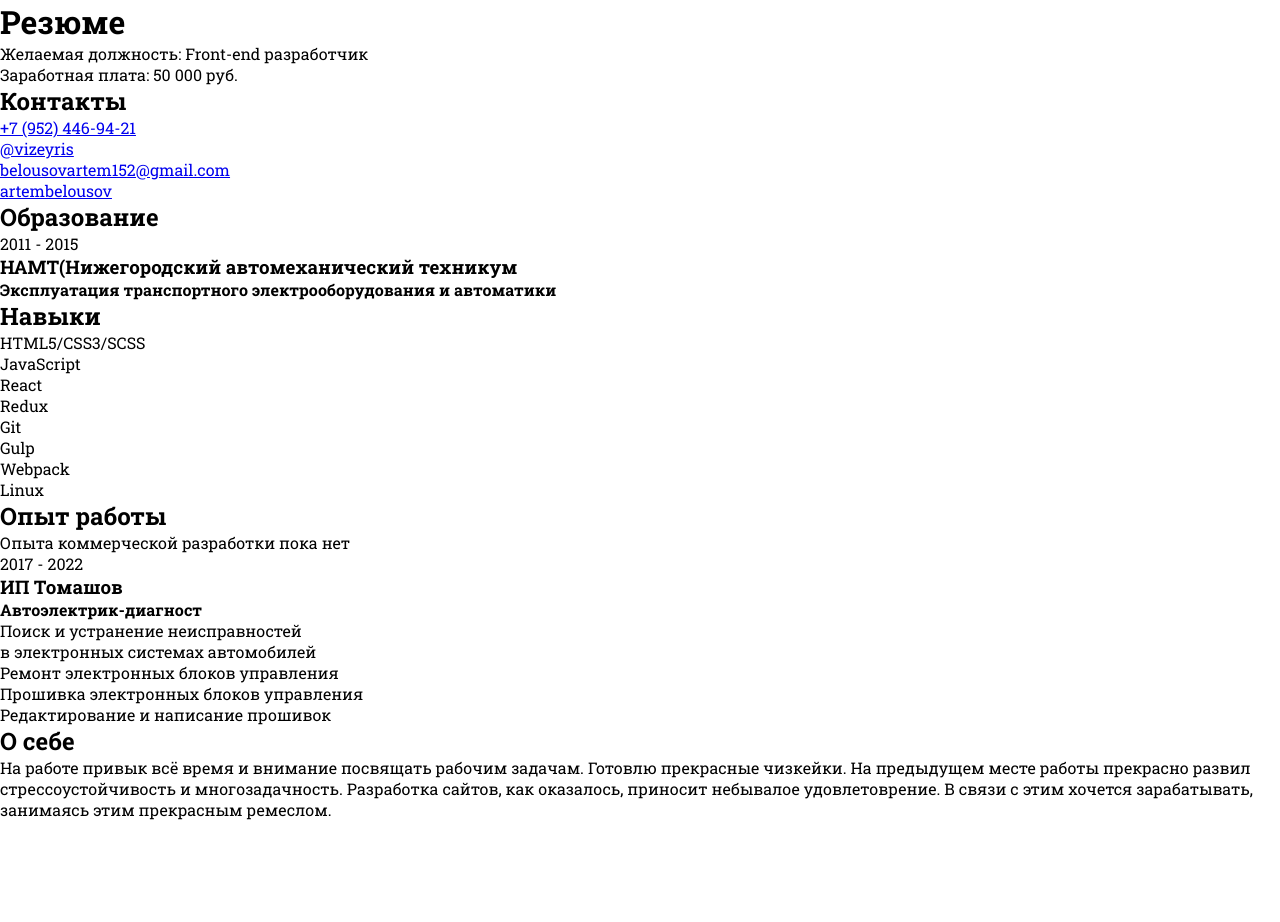
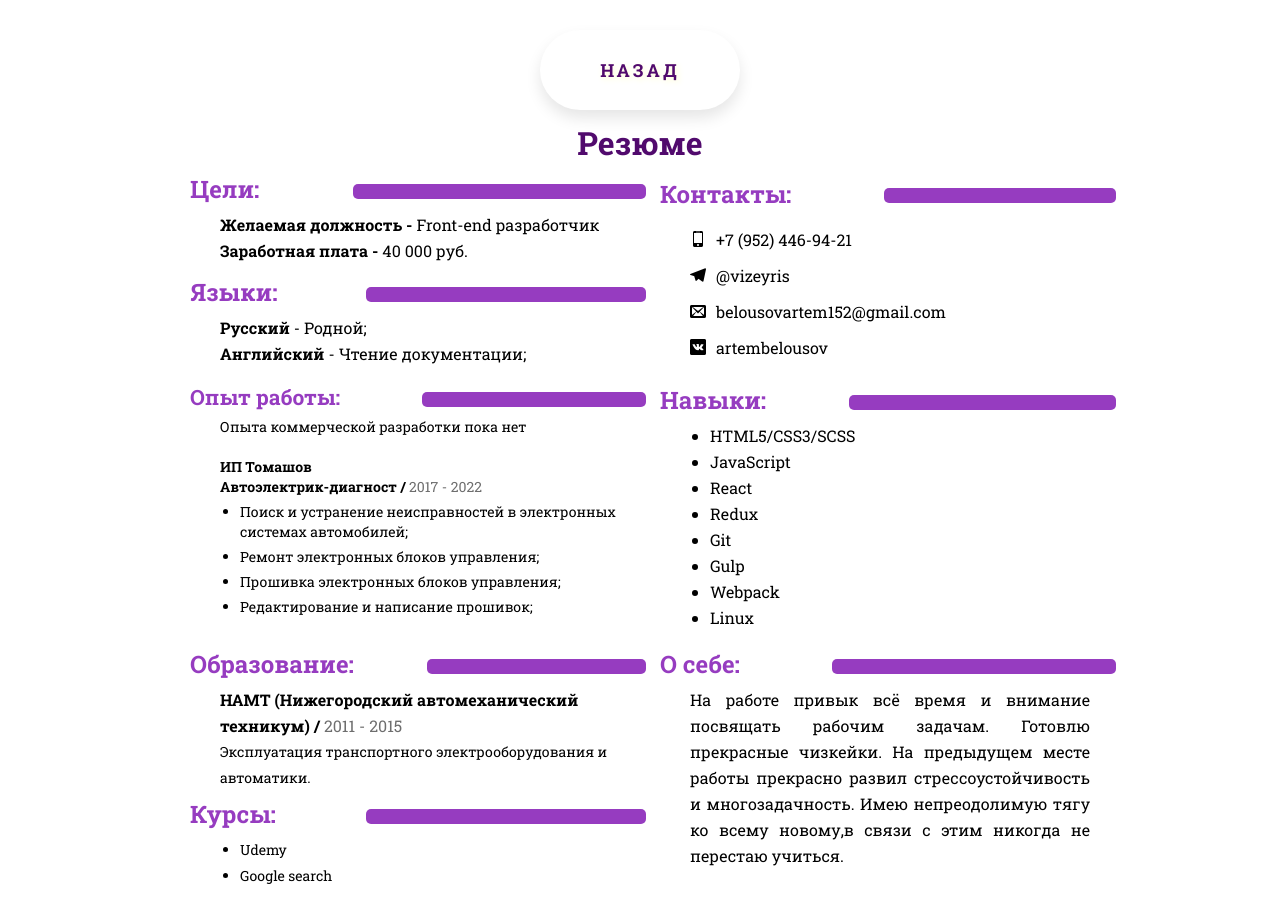
Before and after one commit to ArtemBelousov152/Portfolio, a website: page src/resume.html in a window 1280 px wide. Drawn offline with nearby package versions, Linux system fonts and the light colour scheme; files that its build step writes are made by us from their sources; files whose address does not match are found by name.

Commit message:
finish 1 stage

```diff
--- a/src/resume.html
+++ b/src/resume.html
@@ -8,31 +8,66 @@
     <link rel="stylesheet" href="css/style.min.css">
 </head>
 <body>
-    <h1 class="resume__header">Резюме</h1>
+    <main class="resume__container">
+        <a href="index.html" class="portfolioHeader__return">
+            <button class="btn btn__return">Назад</button>
+        </a>
+        <h1 class="resume__title">Резюме</h1>
         <div class="resume__grid">
-        <div class="resume__position">
+            <div class="resume__start">
+                <h2>Цели:</h2>
+                <div class="resume__wrapper">
                     <ul>
-                <li><span>Желаемая должность:</span> Front-end разработчик</li>
-                <li><span>Заработная плата:</span> 50 000 руб.</li>
+                        <li><span>Желаемая должность -</span> Front-end разработчик</li>
+                        <li><span>Заработная плата -</span> 40 000 руб.</li>
+                    </ul>
+                    <div class="resume__lang">
+                        <h2>Языки:</h2>
+                            <ul class="resume__lang-list">
+                                <li><span>Русский</span> - Родной;</li>
+                                <li><span>Английский</span> - Чтение документации;</li>
+                            </ul>
+                        </li>
+                    </div>
+                </div>
+            </div>
+            <div class="resume__contacts">
+                <h2>Контакты:</h2>
+                <div class="resume__wrapper">
+                    <ul>
+                        <li class="resume__contacts-phone"><a href="tel:+79524469421"><span class="icon-mobile"></span>+7 (952) 446-94-21</a></li>
+                        <li class="resume__contacts-telegram"><a href="https://t.me/vizeyris" target="_blank"><span class="icon-telegram" ></span>@vizeyris</a></li>
+                        <li class="resume__contacts-email"><a href="mailto:belousovartem152@gmail.com"><span class="icon-envelop"></span>belousovartem152@gmail.com</a></li>
+                        <li class="resume__contacts-vk"><a href="https://vk.com/artembelousov" target="_blank"><span class="icon-vk"></span>artembelousov</a></li>
                     </ul>
                 </div>
-        <div class="resume__contacts">
-            <h2>Контакты</h2>
+            </div>
+
+            <div class="resume__education">
+                <h2>Образование:</h2>
+                <div class="resume__wrapper">
                     <ul>
-                <li class="resume__contacts-phone"><a href="tel:+79524469421">+7 (952) 446-94-21</a></li>
-                <li class="resume__contacts-telegram"><a href="https://t.me/vizeyris" target="_blank">@vizeyris</a></li>
-                <li class="resume__contacts-email"><a href="mailto:belousovartem152@gmail.com">belousovartem152@gmail.com</a></li>
-                <li class="resume__contacts-vk"><a href="https://vk.com/artembelousov" target="_blank">artembelousov</a></li>
+                        <li>
+                            <div class="resume__education-header">
+                                НАМТ (Нижегородский автомеханический техникум) / <span class="resume__education-years">2011 - 2015</span>
+                            </div>
+                            <div class="resume__education-descr">Эксплуатация транспортного электрооборудования и автоматики.</div>
+                        </li>
+                    </ul>
+                    <div class="resume__courses">
+                        <h2>Курсы:</h2>
+                        <div class="resume__courses-descr">
+                            <ul>
+                                <li>Udemy</li>
+                                <li>Google search</li>
                             </ul>
                         </div>
-        <div class="resume__education">
-            <h2>Образование</h2>
-            <div class="resume__education-years">2011 - 2015</div>
-            <h3 class="resume__education-header">НАМТ(Нижегородский автомеханический техникум</h3>
-            <h4 class="resume__education-descr">Эксплуатация транспортного электрооборудования и автоматики</h4>
+                    </div>
+                </div>
             </div>
             <div class="resume__skills">
-            <h2>Навыки</h2>
+                <h2>Навыки:</h2>
+                <div class="resume__wrapper">
                     <ul>
                         <li>HTML5/CSS3/SCSS</li>
                         <li>JavaScript</li>
@@ -44,35 +79,41 @@
                         <li>Linux</li>
                     </ul>
                 </div>
+            </div>
             <div class="resume__experience">
-            <h2>Опыт работы</h2>
-            <div class="resume__experiense-explanation">Опыта коммерческой разработки пока нет</div>
+                <h2>Опыт работы:</h2>
+                <div class="resume__wrapper">
+                    <div class="resume__experience-explanation">Опыта коммерческой разработки пока нет</div>
+                        <br>
                         <ul>
                             <li>
-                    <div class="resume__experiense-work">
-                        <div class="resume__experiense-years">2017 - 2022</div>
-                        <h3 class="resume__experiense-organization">ИП Томашов</h3>
-                        <h4 class="resume__experiense-position">Автоэлектрик-диагност</h4>
-                        <div class="resume__experiense-descr">
+                                <div class="resume__experience-work">
+                                    <div class="resume__experience-organization">ИП Томашов</div>
+                                    <div class="resume__experience-position">Автоэлектрик-диагност / <span class="resume__experience-years">2017 - 2022</span></div>
+                                    <div class="resume__experience-descr">
                                         <ul>
-                                <li>Поиск и устранение неисправностей <br>
-                                    в электронных системах автомобилей
+                                            <li>Поиск и устранение неисправностей
+                                                в электронных системах автомобилей;
                                             </li>
-                                <li>Ремонт электронных блоков управления</li>
-                                <li>Прошивка электронных блоков управления</li>
-                                <li>Редактирование и написание прошивок</li>
+                                            <li>Ремонт электронных блоков управления;</li>
+                                            <li>Прошивка электронных блоков управления;</li>
+                                            <li>Редактирование и написание прошивок;</li>
                                         </ul>
                                     </div>
                                 </div>
                             </li>
                         </ul>
                     </div>
+            </div>
             <div class="resume__about">
-            <h2>О себе</h2>
-            <p>На работе привык всё время и внимание посвящать рабочим задачам.
+                <h2>О себе:</h2>
+                <div class="resume__wrapper">
+                    <p> На работе привык всё время и внимание посвящать рабочим задачам.
                         Готовлю прекрасные чизкейки. На предыдущем месте работы прекрасно развил стрессоустойчивость и многозадачность.
-                Разработка сайтов, как оказалось, приносит небывалое удовлетоврение. В связи с этим хочется зарабатывать, занимаясь этим прекрасным ремеслом.
+                        Имею непреодолимую тягу ко всему новому,в связи с этим никогда не перестаю учиться.
                     </p>
+                </div>
+            </div>
         </div>
     </div>
 
--- a/src/scss/base/_btn.scss
+++ b/src/scss/base/_btn.scss
@@ -8,16 +8,24 @@
     text-align: center;
     letter-spacing: 3px;
     font-weight: 600;
-    color: #524f4e;
+    color: $title-color;
     background: white;
     box-shadow: 0 8px 15px rgba(0, 0, 0, .1);
-    text-shadow: 2px 2px 6px rgb(128, 127, 127);
+    text-shadow: 2px 2px 6px rgb(255, 253, 208);
     transition: .3s;
     &:hover {
-        background: #b3b0b0;
+        background: #b2b0b3;
         box-shadow: 0 15px 20px rgba(88, 88, 88, 0.4);
         text-shadow: 2px 2px 3px rgb(223, 221, 221);
         color: white;
         transform: translateY(-7px);
     }
+    &__return {
+        display: block;
+            margin: 0 auto;
+            margin-top: 10px;
+            width: 200px;
+            height: 80px;
+            font-size: 18px;
+    }
 }
--- /dev/null
+++ b/src/scss/base/_variables.scss
@@ -0,0 +1,2 @@
+$main-color: #963cc0;
+$title-color: #510a6d;
--- a/src/scss/pages/_main.scss
+++ b/src/scss/pages/_main.scss
@@ -1,4 +1,5 @@
 .header {
+    color: $title-color;
     margin-top: 20px;
     text-shadow: 0 15px 20px rgba(88, 88, 88, 0.4);
     &__greatings {
--- a/src/scss/pages/_resume.scss
+++ b/src/scss/pages/_resume.scss
@@ -0,0 +1,249 @@
+li {
+    span {
+        font-weight: bold;
+    }
+}
+
+body {
+    font-size: 16px;
+    line-height: 26px;
+}
+
+.resume {
+    &__wrapper {
+        margin-left: 30px;
+    }
+    &__title {
+        text-align: center;
+        margin-top: 20px;
+        font-size: 32px;
+    }
+    &__container {
+        padding: 20px 0 20px 0;
+        margin: 0 auto;
+        width: 900px;
+        h1 {
+            color: $title-color;
+        }
+        h2 {
+            color: $main-color;
+        }
+        h2,h3,h4 {
+            margin-bottom: 10px;
+        }
+    }
+    &__grid {
+        margin-top: 20px;
+        display: grid;
+        grid-template-columns: 430px 430px;
+        grid-template-rows: auto;
+        row-gap: 20px;
+        column-gap: 40px;
+    }
+    &__start {
+        h2 {
+            position: relative;
+            &::before {
+                position: absolute;
+                top: 29%;
+                right: -6%;
+                content: "";
+                display: block;
+                width: 68%;
+                height: 15px;
+                background-color: $main-color;
+                border-radius: 5px
+            }
+        }
+    }
+    &__lang {
+        margin-top: 15px;
+        margin-left: -30px;
+        h2 {
+            position: relative;
+            &::before {
+                position: absolute;
+                top: 29%;
+                right: -6%;
+                content: "";
+                display: block;
+                width: 65%;
+                height: 15px;
+                background-color: $main-color;
+                border-radius: 5px
+            }
+        }
+        ul {
+            margin-left: 30px;
+        }
+    }
+    &__contacts {
+        line-height: 36px;
+        // justify-self: center;
+        h2 {
+            position: relative;
+            &::before {
+                position: absolute;
+                top: 34%;
+                right: -6%;
+                content: "";
+                display: block;
+                width: 54%;
+                height: 15px;
+                background-color: $main-color;
+                border-radius: 5px
+            }
+        }
+        ul {
+            li {
+                .icon-telegram {
+                    &:before {
+                        color: black;
+                    }
+                }
+                span {
+                    margin-right: 10px;
+                }
+                position: relative;
+                a {
+                    display: block;
+                    transition: all .5s;
+                    &:hover {
+                        transform: scale(1.1);
+                        color: rgb(70, 70, 204);
+                    }
+                }
+            }
+            a {
+                text-decoration: none;
+                color: black;
+            }
+        }
+    }
+    &__education {
+        h2 {
+            position: relative;
+            &::before {
+                position: absolute;
+                top: 31%;
+                right: -6%;
+                content: "";
+                display: block;
+                width: 51%;
+                height: 15px;
+                background-color: $main-color;
+                border-radius: 5px
+            }
+        }
+        grid-row-start: 3;
+        &-header {
+            font-weight: 700;
+        }
+        &-years {
+            font-weight: 400;
+            color: #6e6e6e;
+        }
+        &-descr {
+            font-size: 14px;
+        }
+    }
+    &__skills {
+        h2 {
+            position: relative;
+            &::before {
+                position: absolute;
+                top: 31%;
+                right: -6%;
+                content: "";
+                display: block;
+                width: 62%;
+                height: 15px;
+                background-color: $main-color;
+                border-radius: 5px
+            }
+        }
+        ul {
+            padding-left: 20px;
+            list-style-type: disc;
+        }
+    }
+    &__experience {
+        h2 {
+            position: relative;
+            &::before {
+                position: absolute;
+                top: 27%;
+                right: -6%;
+                content: "";
+                display: block;
+                width: 52%;
+                height: 15px;
+                background-color: $main-color;
+                border-radius: 5px
+            }
+        }
+        font-size: 14px;
+        line-height: 20px;
+        grid-row-start: 2;
+        &-organization{
+            font-weight: 700;
+        }
+        &-position {
+            font-weight: 700;
+        }
+        &-years {
+            font-weight: 400;
+            color: #6e6e6e;
+        }
+        &-descr {
+            ul {
+                padding-left: 20px;
+                list-style-type: disc;
+                li {
+                    margin-top: 5px;
+                }
+            }
+        }
+    }
+    &__about {
+        h2 {
+            position: relative;
+            &::before {
+                position: absolute;
+                top: 31%;
+                right: -6%;
+                content: "";
+                display: block;
+                width: 66%;
+                height: 15px;
+                background-color: $main-color;
+                border-radius: 5px
+            }
+        }
+        text-align: justify;
+    }
+    &__courses {
+        h2 {
+            position: relative;
+            &::before {
+                position: absolute;
+                top: 31%;
+                right: -6%;
+                content: "";
+                display: block;
+                width: 65%;
+                height: 15px;
+                background-color: $main-color;
+                border-radius: 5px
+            }
+        }
+        margin-left: -30px;
+        margin-top: 10px;
+        ul {
+            margin-left: 30px;
+            list-style-type: disc;
+            padding-left: 20px;
+            font-size: 14px;
+        }
+    }
+}
--- a/src/scss/style.scss
+++ b/src/scss/style.scss
@@ -1,9 +1,11 @@
 @import url('https://fonts.googleapis.com/css2?family=Roboto+Slab:wght@200;400;700&display=swap');
+
+@import './base/variables';
+@import './base/btn';
 
 @import './pages/_main';
 @import './pages/portfolio';
-@import './base/btn';
-@import './pages/portfolio';
+@import './pages/resume';
 
 * {
     font-family: 'Roboto Slab', serif;
@@ -16,3 +18,47 @@ body {
     background: url('../img/background.png');
     padding-bottom: 100px;
 }
+
+ul {
+    list-style-type: none;
+}
+
+@font-face {
+    font-family: 'icomoon';
+    src:  url('../icon_fonts/icomoon.eot?3lo3y3');
+    src:  url('../icon_fonts/icomoon.eot?3lo3y3#iefix') format('embedded-opentype'),
+      url('../icon_fonts/icomoon.ttf?3lo3y3') format('truetype'),
+      url('../icon_fonts/icomoon.woff?3lo3y3') format('woff'),
+      url('../icon_fonts/icomoon.svg?3lo3y3#icomoon') format('svg');
+    font-weight: normal;
+    font-style: normal;
+    font-display: block;
+  }
+
+  [class^="icon-"], [class*=" icon-"] {
+    /* use !important to prevent issues with browser extensions that change fonts */
+    font-family: 'icomoon' !important;
+    font-style: normal;
+    font-weight: normal;
+    font-variant: normal;
+    text-transform: none;
+    line-height: 1;
+
+    /* Better Font Rendering =========== */
+    -webkit-font-smoothing: antialiased;
+    -moz-osx-font-smoothing: grayscale;
+  }
+
+  .icon-telegram:before {
+    content: "\e900";
+    color: #2ca5e0;
+  }
+  .icon-envelop:before {
+    content: "\e945";
+  }
+  .icon-mobile:before {
+    content: "\e958";
+  }
+  .icon-vk:before {
+    content: "\ea98";
+  }
```
Also changed, not shown: gulpfile.js (+8 -1 lines), src/portfolio.html (+1 -2 lines), src/scss/pages/_portfolio.scss (+3 -21 lines), dist/css/style.min.css, dist/icon_fonts/icomoon.svg (added), dist/icon_fonts/icomoon.ttf (added), dist/icon_fonts/icomoon.woff (added), dist/portfolio.html, dist/resume.html, src/icon_fonts/icomoon.svg (added), src/icon_fonts/icomoon.ttf (added), src/icon_fonts/icomoon.woff (added), 2 other files. Lines whose indentation alone changed are shown as unchanged.
